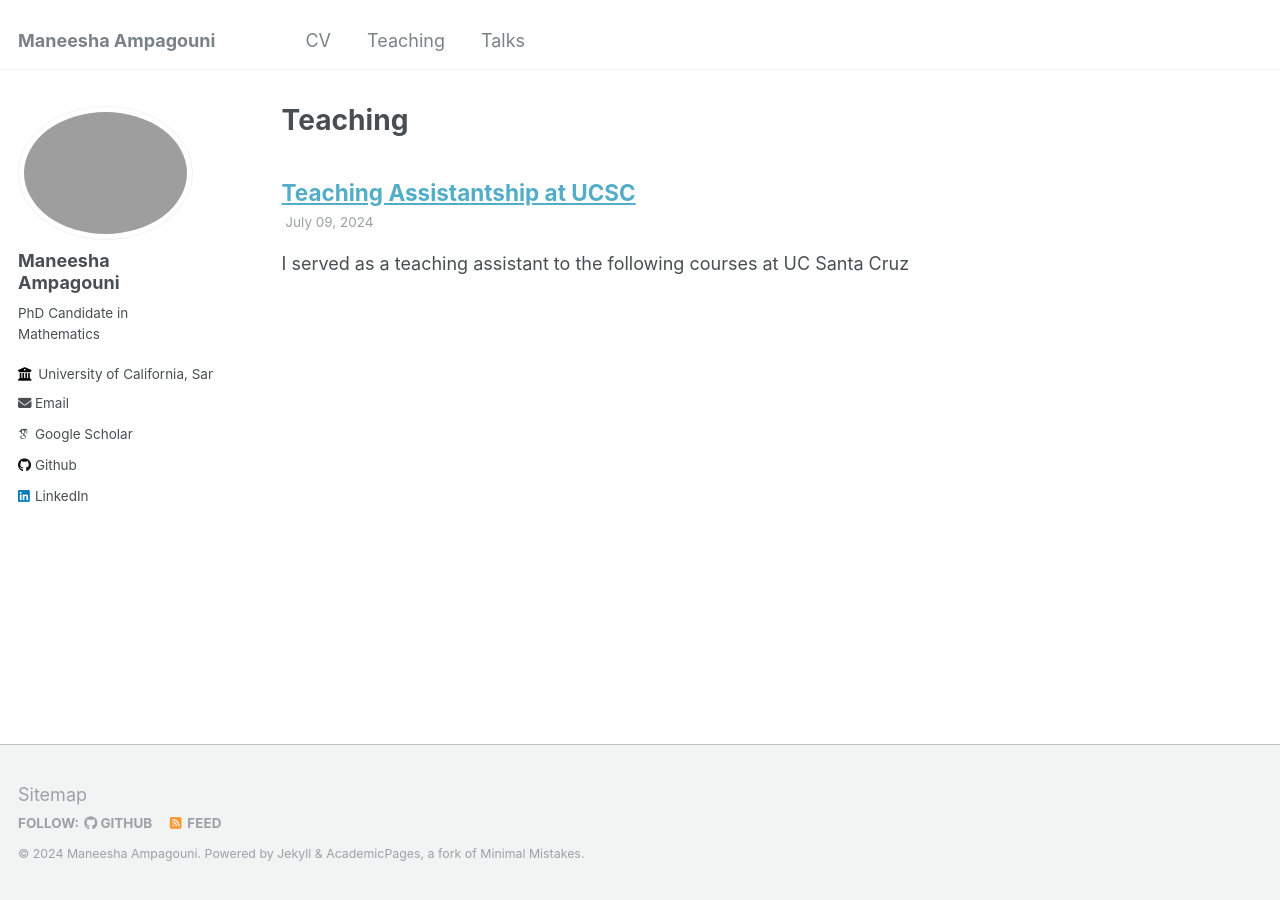
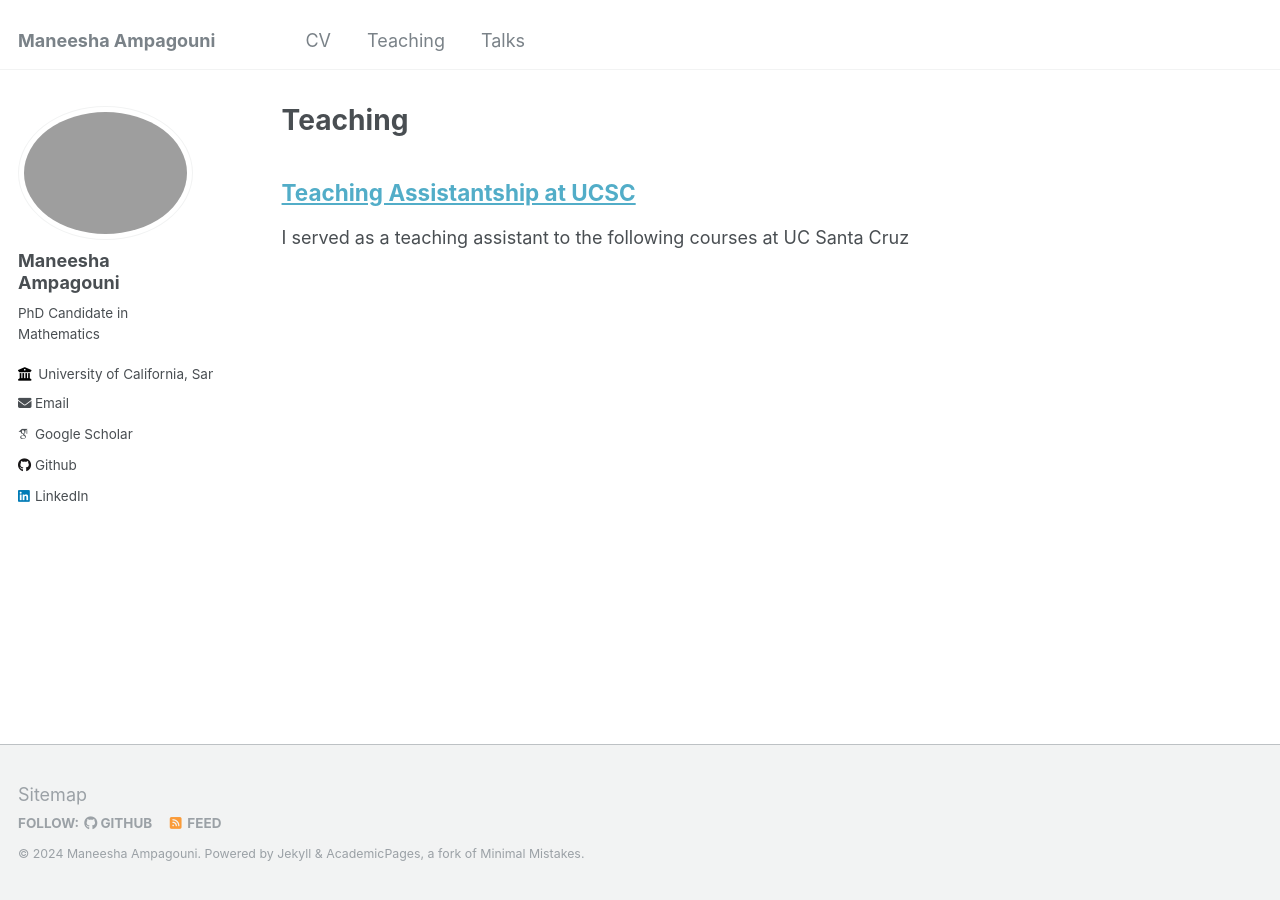
Before and after one commit to ManeeshaAmpagouni/maneeshaampagouni.github.io, a Jekyll site: the page built from _pages/teaching.html, in a window 1280 px wide. Built offline with Jekyll 4.4.1, drawn with Linux system fonts in a browser that asks for light colours; some web fonts are replaced.

Commit message:
Date issue fix attempt - 5

```diff
--- a/_includes/archive-single.html
+++ b/_includes/archive-single.html
@@ -38,39 +38,6 @@
       <p class="page__meta"><i class="fa fa-clock-o" aria-hidden="true"></i> {% include read-time.html %}</p>
     {% endif %}
 
-    {% if post.collection == 'teaching' %}
-      <p>
-        {% if post.type %}{{ post.type }}{% endif %}
-        {% if post.venue %}
-          {% if post.type %}, {% endif %}
-          <i>{{ post.venue }}</i>
-        {% endif %}
-        {% if post.date and post.date != "1900-01-01" %}
-          {% if post.type or post.venue %}, {% endif %}
-          {{ post.date | date: "%Y" }}
-        {% endif %}
-      </p>
-    {% elsif post.collection == 'publications' %}
-      <p>
-        Published in
-        {% if post.venue %}
-          <i>{{ post.venue }}</i>
-        {% endif %}
-        {% if post.date and post.date != "1900-01-01" %}
-          {% if post.venue %}, {% endif %}
-          {{ post.date | date: "%Y" }}
-        {% endif %}
-      </p>
-    {% elsif post.date and post.date != "1900-01-01" %}
-      <p class="page__date">
-        <strong><i class="fa fa-fw fa-calendar" aria-hidden="true"></i>
-        {{ site.data.ui-text[site.locale].date_label | default: "Published:" }}</strong>
-        <time datetime="{{ post.date | date_to_xmlschema }}">
-          {{ post.date | date: "%B %d, %Y" }}
-        </time>
-      </p>
-    {% endif %}
-
     {% if post.excerpt and site.read_more != 'enabled' %}
     <p class="archive__item-excerpt" itemprop="description">{{ post.excerpt | markdownify }}</p>
     {% elsif post.excerpt and site.read_more == 'enabled' %}
--- a/_pages/teaching.html
+++ b/_pages/teaching.html
@@ -8,5 +8,5 @@ author_profile: true
 {% include base_path %}
 
 {% for post in site.teaching reversed %}
-  {% include archive-single-talk.html %}
+  {% include archive-single.html %}
 {% endfor %}
```
